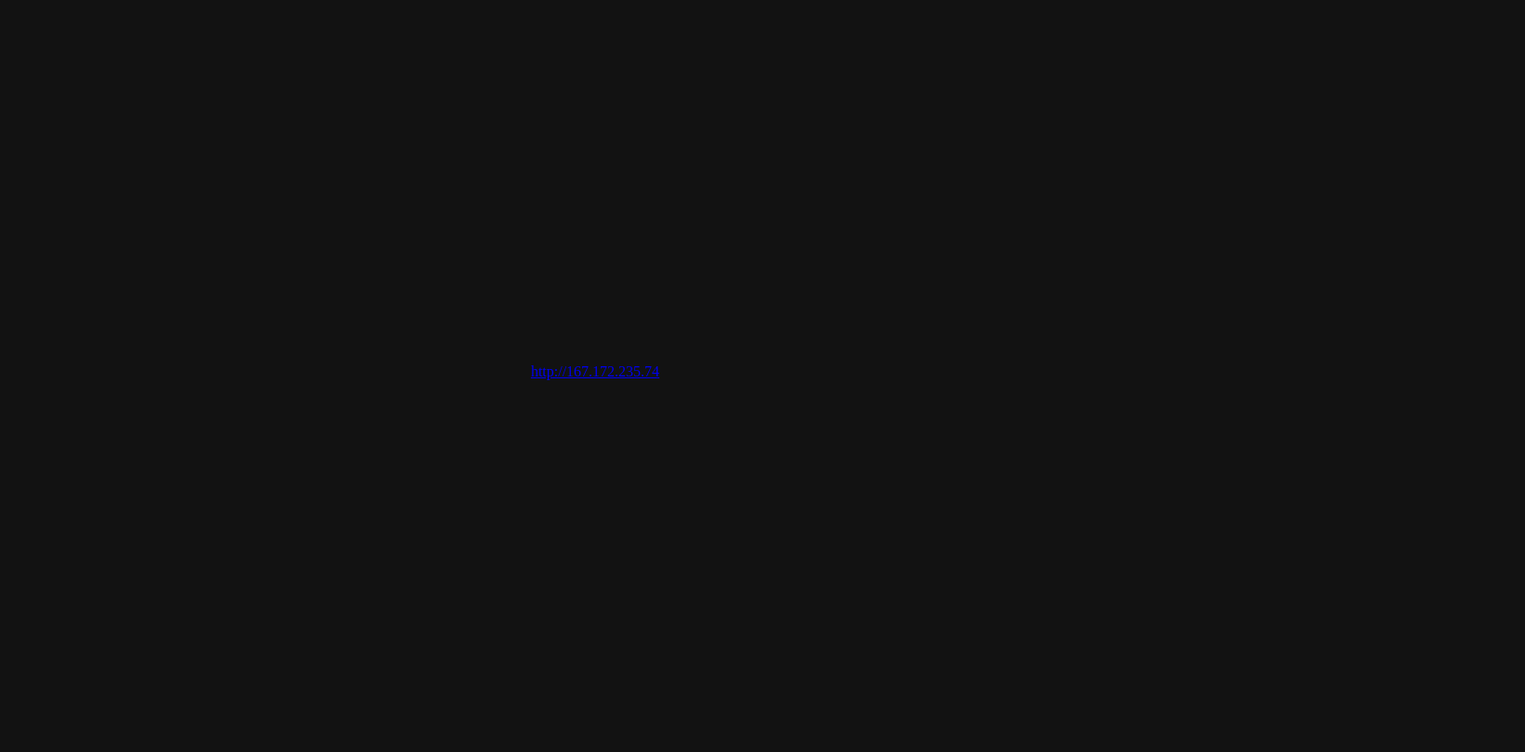
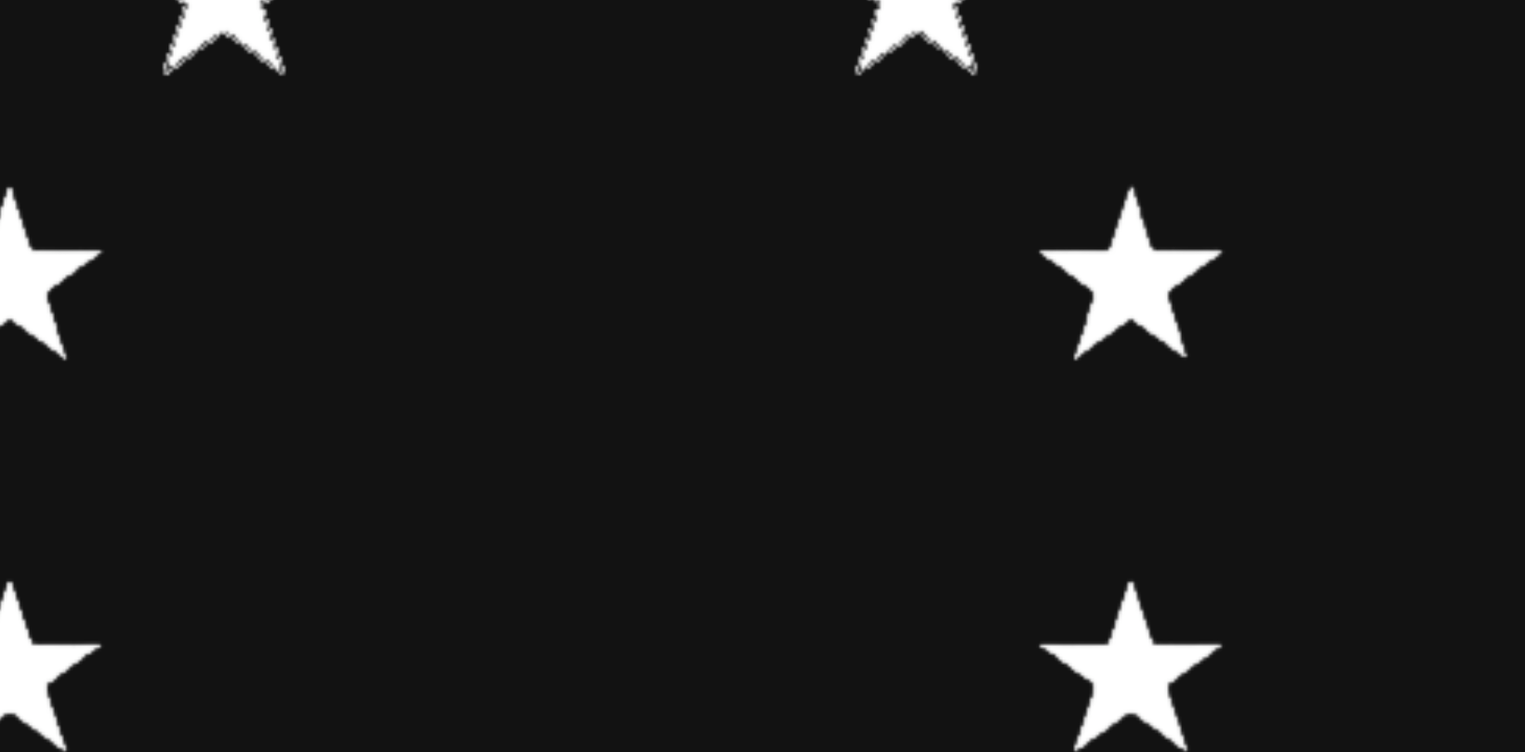
Before and after one commit to MetacomicSolutions/criolu, a plain HTML site: page index.html in a window 1280 px wide. Shown: the top 809 px of the page at 93% size, 1640 px wide, since content can reach past the window. Drawn offline with Linux system fonts and the light colour scheme.

Commit message:
Update index.html

```diff
--- a/index.html
+++ b/index.html
@@ -20,6 +20,6 @@
     </style>
 </head>
 <body>
-<a href="http://167.172.235.74">http://167.172.235.74</a>
+<a href="http://167.172.235.74"><img src="White-stars.png" alt=""></a>
 </body>
 </html>
```
